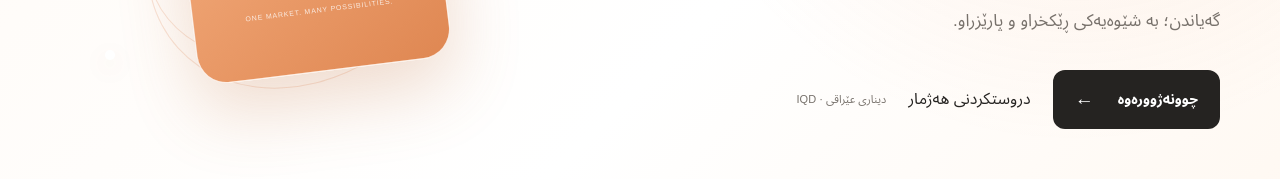
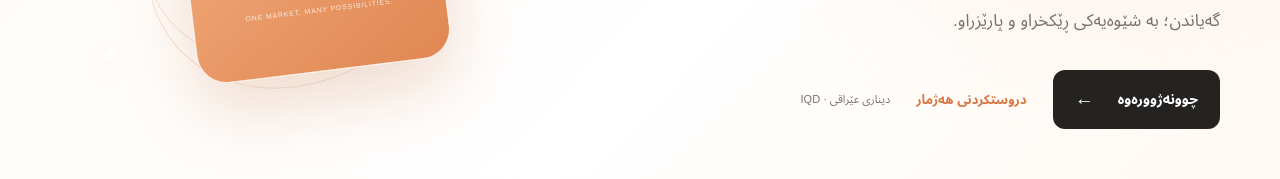
Before and after one commit to sardarwalikhano/shakh2027, a Next.js app: page / in a window 1280 px wide. Shown: the part 428-607 px from the top of the page. Built offline with nearby package versions, Linux system fonts and the light colour scheme.

Commit message:
style: distinguish registration call to action

```diff
--- a/app/globals.css
+++ b/app/globals.css
@@ -109,3 +109,6 @@ h1 em { color: var(--apricot-deep); font-style: normal; }
 .forgot-link { justify-self: start; margin-top: 7px; color: var(--apricot-deep); font-size: 12px; font-weight: 700; }
 .auth-footnote { margin: 18px 0 0; color: var(--muted); font-size: 12px; }
 .auth-footnote a { color: var(--apricot-deep); font-weight: 700; }
+
+.secondary-action { display: inline-flex; align-items: center; min-height: 48px; padding: 0 4px; color: var(--apricot-deep); font-size: 13px; font-weight: 700; }
+.hero-actions { flex-wrap: wrap; }
```
